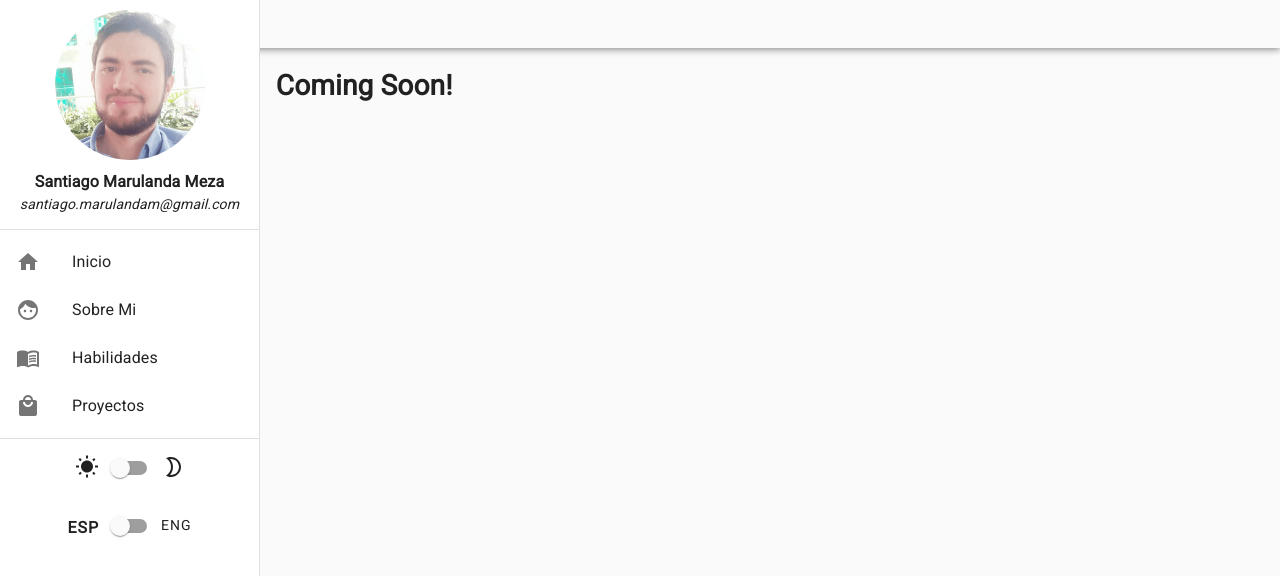
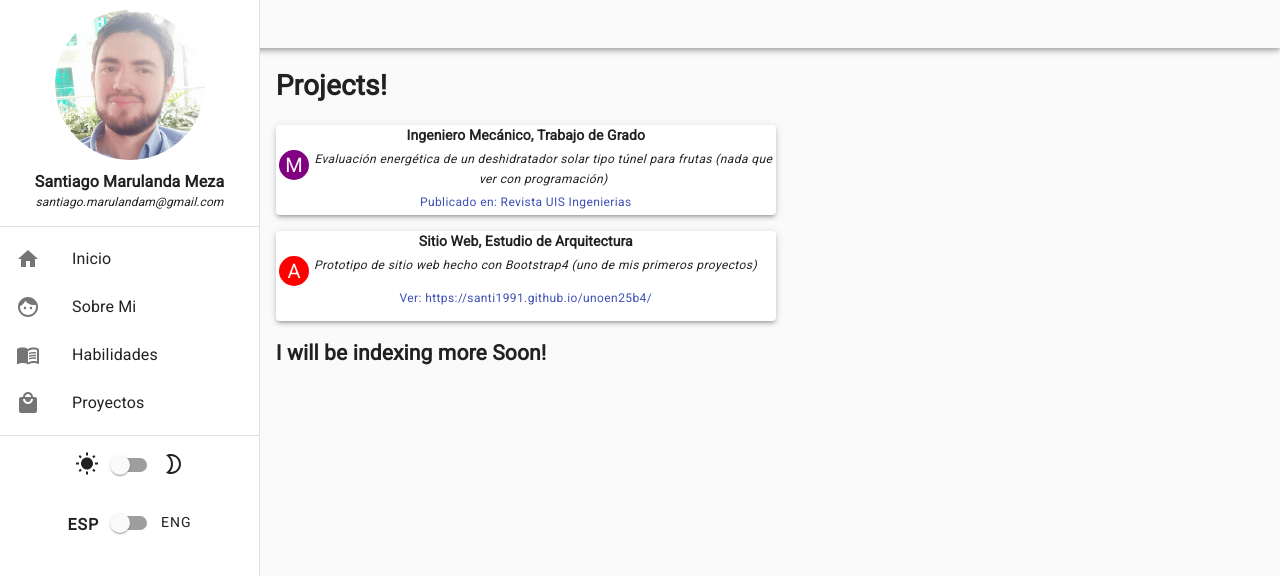
Before and after one commit to santi1991/me, a React (Create React App) app: page /projects in a window 1280 px wide. Shown: the top 576 px of the page. Built offline with nearby package versions, Linux system fonts and the light colour scheme.

Commit message:
projects section added

```diff
--- a/src/utilities/commons/Styles.js
+++ b/src/utilities/commons/Styles.js
@@ -71,7 +71,7 @@ const styles = {
     avatarSubtitle: {
         textAlign:'center',
         fontStyle:'italic',
-        fontSize:14,
+        fontSize:12,
         marginBottom: 15
     },
     // ------ SLIDES Carousel -------------------
--- /dev/null
+++ b/src/utilities/components/ProjectsCard.js
@@ -0,0 +1,45 @@
+import React from "react";
+// import { styles } from '../../utilities/commons/Styles';
+import { Box, Typography, Link, Grid, Avatar, Paper  } from '@material-ui/core';
+
+const styles1 = {
+    boxContainer: {
+        width: 500,
+        height: 90,
+    }
+}
+
+const ProjectsCard = ({ title, subtitle = '', avatarLetter, avatarColor, description, linkTo, linkLabel }) => {
+    return (
+
+        <Grid item xs={6}>
+            <Paper elevation={3} style={styles1.boxContainer}>
+
+                <Typography variant='subtitle2' align='center' style={{fontWeight:'bold'}} >
+                    {title}, {subtitle}
+                </Typography>
+
+                <Box display='flex' flexDirection='row' p={0.2} m={0.2} >
+
+                    <Avatar style={{backgroundColor: avatarColor, width:30, height:30 }}>{avatarLetter}</Avatar>
+
+                    <Typography variant='caption'  align='center' style={{marginLeft:5, fontStyle:'italic'}}>
+                        {description}
+                    </Typography>
+
+
+                </Box>
+
+                <Typography variant='caption' display="block" align='center' >
+                <Link href={linkTo}  rel='noreferrer' target='_blank'>
+                    {linkLabel}
+                </Link>
+
+                </Typography>
+
+            </Paper>
+        </Grid>
+
+    );
+};
+export default ProjectsCard;
--- a/src/views/main/Projects.js
+++ b/src/views/main/Projects.js
@@ -1,10 +1,43 @@
 import React from "react";
 import { styles } from '../../utilities/commons/Styles';
+import ProjectsCard from '../../utilities/components/ProjectsCard';
+import Grid from '@material-ui/core/Grid';
+
 
 const Projects = () => {
     return (
         <div style={styles.screenContainer}>
-            <h1>Coming Soon!</h1>
+            <h1>Projects!</h1>
+            <Grid
+                container
+                spacing={2}
+                direction='column'
+                justify='center'
+                alignItems='flex-start'
+            >
+                <ProjectsCard
+                    title={'Ingeniero Mecánico'}
+                    subtitle={'Trabajo de Grado'}
+                    avatarLetter={'M'}
+                    avatarColor={'purple'}
+                    description={`Evaluación energética de un deshidratador solar tipo túnel para frutas\n(nada que ver con programación)`}
+                    linkTo={'https://revistas.uis.edu.co/index.php/revistauisingenierias/article/view/11288'}
+                    linkLabel={'Publicado en: Revista UIS Ingenierias'}
+                />
+
+                <ProjectsCard
+                    title={'Sitio Web'}
+                    subtitle={'Estudio de Arquitectura'}
+                    avatarLetter={'A'}
+                    avatarColor={'red'}
+                    description={`Prototipo de sitio web hecho con Bootstrap4\n(uno de mis primeros proyectos)`}
+                    linkTo={'https://santi1991.github.io/unoen25b4/'}
+                    linkLabel={'Ver: https://santi1991.github.io/unoen25b4/'}
+                />
+            </Grid>
+            <h2>I will be indexing more Soon!</h2>
+
+
         </div>
     );
 };
```
